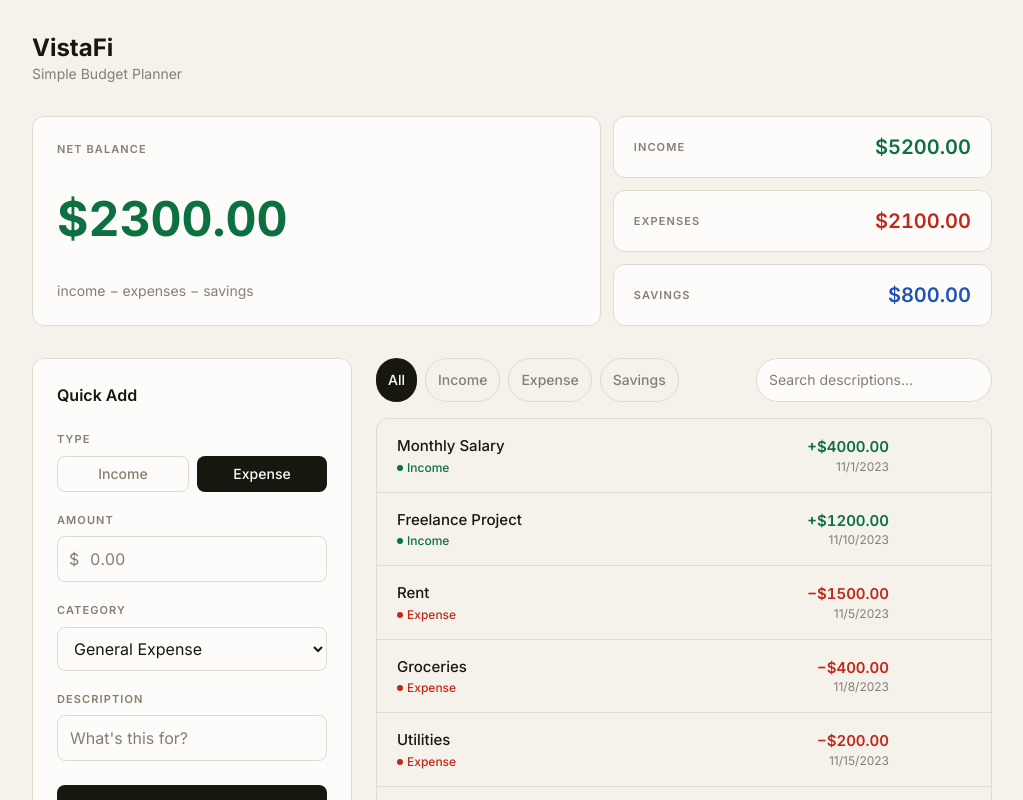
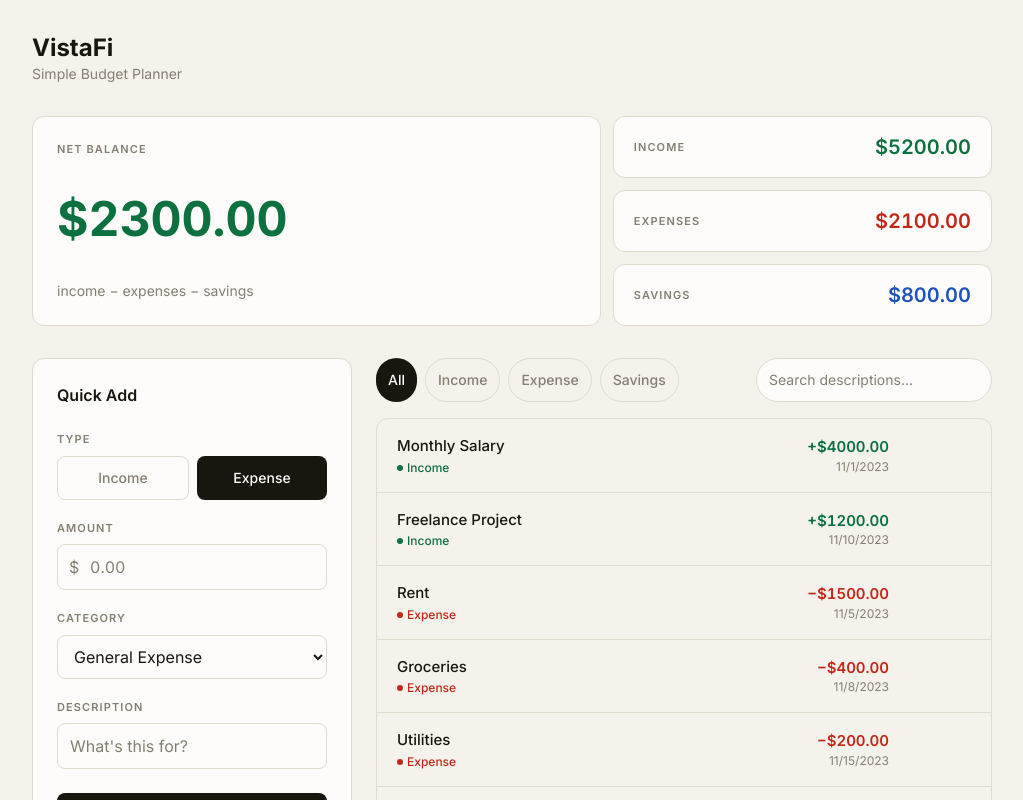
Before and after one commit to adrayandaleandrew/vistafi, a React (Vite) app: page / in a window 1280 px wide. Shown: the top 800 px of the page, without its empty margins (128-1151 px from the left). Built offline with nearby package versions, Linux system fonts and the light colour scheme.

Commit message:
fix: expand BudgetForm inputs and type toggles to 44px touch target minimum

```diff
--- a/src/components/BudgetForm.tsx
+++ b/src/components/BudgetForm.tsx
@@ -47,7 +47,7 @@ export const BudgetForm = ({ onAddItem }: BudgetFormProps) => {
               key={t}
               type="button"
               onClick={() => setType(t)}
-              className={`flex-1 h-9 rounded-lg text-sm font-medium cursor-pointer transition-colors duration-150 ${
+              className={`flex-1 min-h-[44px] rounded-lg text-sm font-medium cursor-pointer transition-colors duration-150 ${
                 type === t
                   ? 'bg-ink text-surface'
                   : 'border border-border text-muted hover:border-ink hover:text-ink'
@@ -75,7 +75,7 @@ export const BudgetForm = ({ onAddItem }: BudgetFormProps) => {
             step="0.01"
             min="0.01"
             required
-            className="w-full pl-8 pr-4 py-2.5 border border-border rounded-lg text-ink bg-transparent placeholder:text-muted focus:outline-none focus:ring-1 focus:ring-ink num"
+            className="w-full min-h-[44px] pl-8 pr-4 py-2.5 border border-border rounded-lg text-ink bg-transparent placeholder:text-muted focus:outline-none focus:ring-1 focus:ring-ink num"
           />
         </div>
       </div>
@@ -90,7 +90,7 @@ export const BudgetForm = ({ onAddItem }: BudgetFormProps) => {
             id="category"
             value={expenseCategory}
             onChange={(e) => setExpenseCategory(e.target.value as 'expense' | 'savings')}
-            className="w-full py-2.5 px-3 border border-border rounded-lg text-ink bg-surface focus:outline-none focus:ring-1 focus:ring-ink cursor-pointer"
+            className="w-full min-h-[44px] py-2.5 px-3 border border-border rounded-lg text-ink bg-surface focus:outline-none focus:ring-1 focus:ring-ink cursor-pointer"
           >
             <option value="expense">General Expense</option>
             <option value="savings">Savings</option>
@@ -110,7 +110,7 @@ export const BudgetForm = ({ onAddItem }: BudgetFormProps) => {
           onChange={(e) => setDescription(e.target.value)}
           placeholder="What's this for?"
           required
-          className="w-full py-2.5 px-3 border border-border rounded-lg text-ink bg-transparent placeholder:text-muted focus:outline-none focus:ring-1 focus:ring-ink"
+          className="w-full min-h-[44px] py-2.5 px-3 border border-border rounded-lg text-ink bg-transparent placeholder:text-muted focus:outline-none focus:ring-1 focus:ring-ink"
         />
       </div>
 
```
